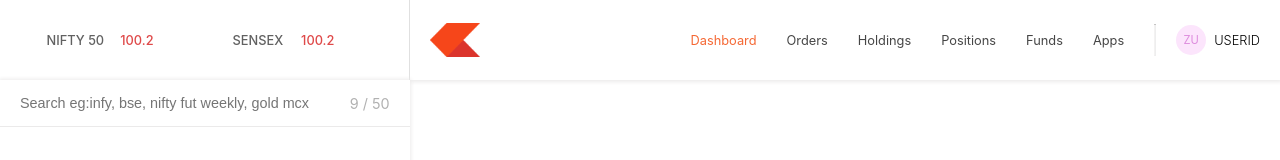
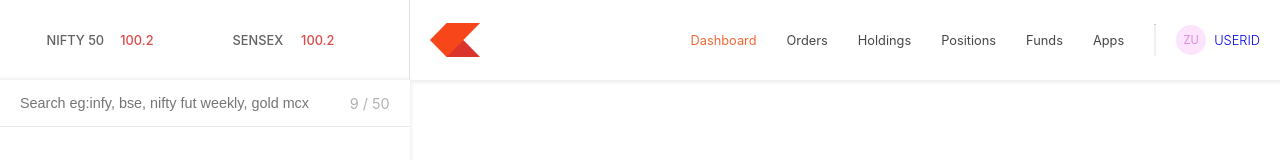
Before and after one commit to Parth-Bhovad/Zerodha-Clone, a React (Vite) app in the folder dashboard/: page / in a window 1280 px wide. Shown: the top 160 px of the page. Built offline with nearby package versions, Linux system fonts and the light colour scheme.

Commit message:
Profile page linked

```diff
--- a/dashboard/src/components/Menu.jsx
+++ b/dashboard/src/components/Menu.jsx
@@ -3,14 +3,9 @@ import { Link } from "react-router-dom";
 
 const Menu = () => {
   const [selectedMenu, setSelectedMenu] = useState(0);
-  const [isProfileDropdownOpen, setIsProfileDropdownOpen] = useState(false);
 
   const handleMenuClick = (index) => {
     setSelectedMenu(index);
-  }
-
-  const handleProfileClick = () => {
-    setIsProfileDropdownOpen(!isProfileDropdownOpen);
   }
 
   const menuClass = "menu";
@@ -53,10 +48,12 @@ const Menu = () => {
           </li>
         </ul>
         <hr />
-        <div className="profile" onClick={handleProfileClick}>
-          <div className="avatar">ZU</div>
-          <p className="username">USERID</p>
-        </div>
+        <Link to={"/profile"} style={{ textDecoration: "none" }}>
+          <div className="profile">
+            <div className="avatar">ZU</div>
+            <p className="username">USERID</p>
+          </div>
+        </Link>
       </div>
     </div>
   );
```
